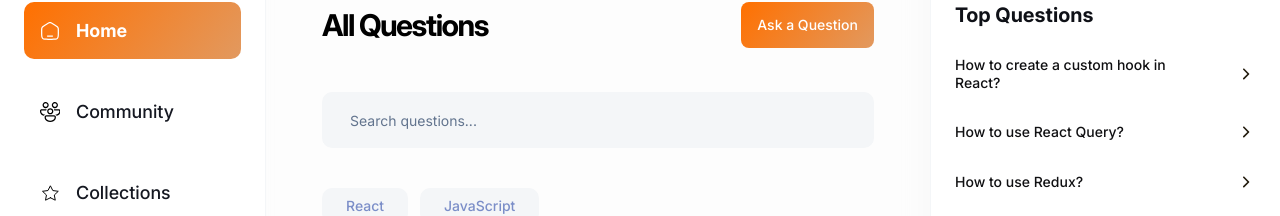
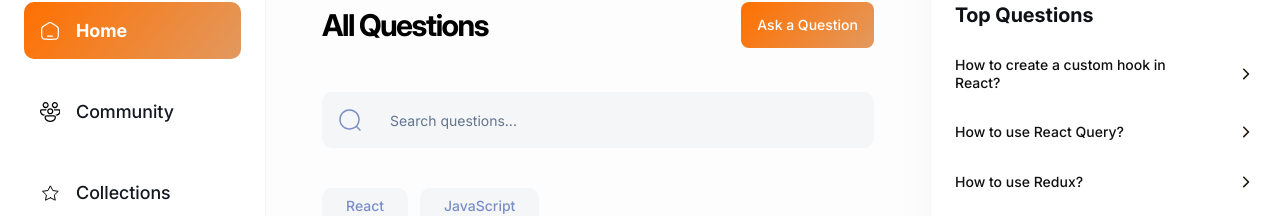
Before and after one commit to DjordjeJelenkovic/codeflow, a Next.js app: page / in a window 1280 px wide. Shown: the part 142-358 px from the top of the page. Built offline with nearby package versions, Linux system fonts and the light colour scheme; no server answers.

Commit message:
fix: icon position

```diff
--- a/app/(root)/page.tsx
+++ b/app/(root)/page.tsx
@@ -69,7 +69,13 @@ const Home = async ({ searchParams }: SearchParams) => {
         </Button>
       </section>
       <section className="mt-11">
-        <LocalSearch route="/" imgSrc="/icons/search.svg" placeholder="Search questions..." otherClasses="flex-1" />
+        <LocalSearch
+          route="/"
+          imgSrc="/icons/search.svg"
+          placeholder="Search questions..."
+          otherClasses="flex-1"
+          iconPosition={"left"}
+        />
       </section>
       <HomeFilter />
       <div className="mt-10 flex w-full flex-col gap-6">
```
